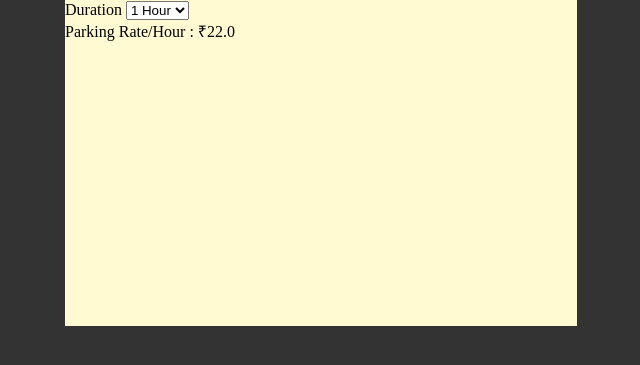
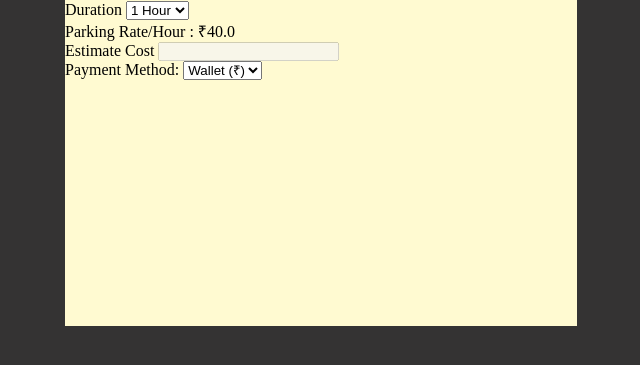
Before and after one commit to moonejs/GaddiPark, a Flask app: template Templates/find_parking.html in a window 1280 px wide. Shown: the part 314-679 px from the top of the page, without its empty margins (319-959 px from the left). Run offline with Flask 3, Linux system fonts and the light colour scheme; the template is opened without the code that fills it: values that come from a table or form of the project are taken from there, others are empty; data comes from the database, SQL or seed files in the repository.

Commit message:
worked on booking and update the booking and payme nt tables

```diff
--- a/Static/js/find_parking.js
+++ b/Static/js/find_parking.js
@@ -52,12 +52,12 @@ function updateRates(){
     if (selected_parking_type && selected_parking_type.value ==='ev_charging'){
         ev_charging_rate.style.display='block'
         console.log(time*ev_rate + time*regular_rate);
-        estimate_cost.innerText=`Estimate Cost ₹ ${time*ev_rate + time*regular_rate}`
+        estimate_cost.value=`Estimate Cost ₹ ${time*ev_rate + time*regular_rate}`
 
     }else{
         ev_charging_rate.style.display='none'
         console.log(time*regular_rate);
-        estimate_cost.innerText=`Estimate Cost ₹ ${time*regular_rate}`
+        estimate_cost.value=`Estimate Cost ₹ ${time*regular_rate}`
 
     }
 
--- a/Templates/find_parking.html
+++ b/Templates/find_parking.html
@@ -15,6 +15,9 @@
     </div>
 
     <h2>Park Lots Near You </h2>
+    {%if not lots%}
+    <h4>No plots near you </h4>
+    {%endif%}
     <div class="content">
         {% for lot in lots %}
         <div class="card">
@@ -83,7 +86,16 @@
             </p>
         </div>
         <div>
-            <h3 id="estimate_cost"></h3>
+            <label for="estimate_cost">Estimate Cost</label>
+            <input type="text" id="estimate_cost" disabled name="estimate_cost">
+
+        </div>
+        <div>
+            <label for="payment_method">Payment Method:</label>
+            <select name="payment_method" id="payment_method">
+                <option value="{{wallet_balance}}">Wallet (₹{{wallet_balance if wallet_balance is not none else 0}})</option>
+                <option value=""></option>
+            </select>
         </div>
     </form>
 </div>
--- a/Templates/signup.html
+++ b/Templates/signup.html
@@ -15,7 +15,7 @@
         <div class="main-canvas-right">
             <div class="login-form">
                 <div class="login-form-header">
-                    <h2>Login</h2>
+                    <h2>Sign up</h2>
                 </div>
                 <div class="login-form-content">
                     <form action="/signup" method="post">
--- a/app.py
+++ b/app.py
@@ -27,6 +27,7 @@ app.jinja_env.filters['chr'] = chr_filter
 
 if __name__=='__main__':
     with app.app_context():
+
         db.create_all()
         admin=User.query.filter_by(is_admin=True).first()
         if not admin:
--- a/models/booking.py
+++ b/models/booking.py
@@ -9,8 +9,8 @@ class Booking(db.Model):
     vehicle_id = db.Column(db.Integer ,db.ForeignKey('vehicles.id') , nullable=False )
     lot_id = db.Column(db.Integer , db.ForeignKey('parking_lots.id') , nullable=False)
     spot_id = db.Column(db.Integer , db.ForeignKey('parking_spots.id') , nullable=False)
-    booking_time = db.Column(db.DateTime , default=datetime.utcnow)
+    duration = db.Column(db.Integer , default=1)
+    date = db.Column(db.Date, default=datetime.utcnow().date)
     start_time = db.Column(db.DateTime , nullable=False)
     end_time = db.Column(db.DateTime , nullable=True)
-    status = db.Column(db.String , nullable=False , default='confirmed')
     amount = db.Column(db.Float , default=0.0)
--- a/models/payment.py
+++ b/models/payment.py
@@ -8,7 +8,6 @@ class Payment(db.Model):
     amount = db.Column(db.Float, nullable=False)
     payment_method = db.Column(db.String(50), nullable=False)
     transaction_id = db.Column(db.String(100), unique=True, nullable=False)
-    status = db.Column(db.String(50), default='pending')
     payment_time = db.Column(db.DateTime, nullable=True)
 
     def __repr__(self):
--- a/routes/user.py
+++ b/routes/user.py
@@ -26,11 +26,12 @@ def find_parking():
     lot_id=request.args.get('lot_id')
     current_booking_time= request.args.get('current_booking_time')
     current_booking_date= request.args.get('current_booking_date')
+    wallet_balance=request.args.get('wallet_balance')
     lot = None
     if lot_id:
         lot=ParkingLot.query.filter_by(id=lot_id).first()
 
-    return render_template('find_parking.html',lots=lots,lot=lot,vehicles=vehicles,current_booking_time=current_booking_time,current_booking_date=current_booking_date)
+    return render_template('find_parking.html',lots=lots,lot=lot,vehicles=vehicles,current_booking_time=current_booking_time,current_booking_date=current_booking_date,wallet_balance=wallet_balance)
 
 
 
```
Also changed, not shown: routes/booking.py (+18 -1 lines), instance/database.sqlite3.
